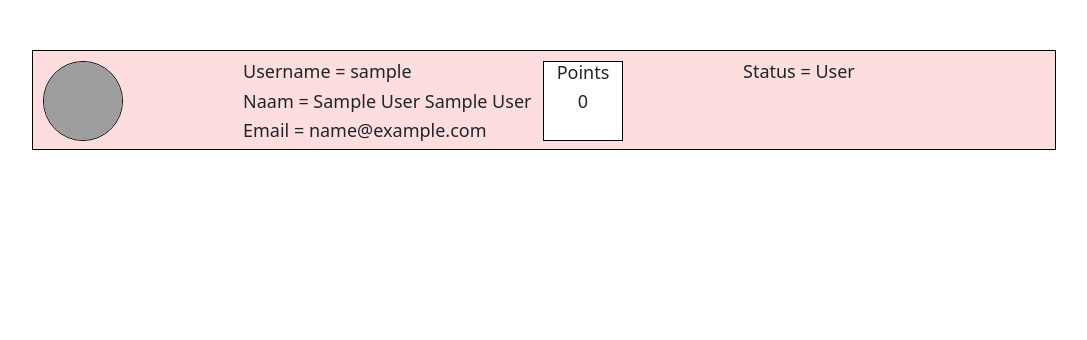
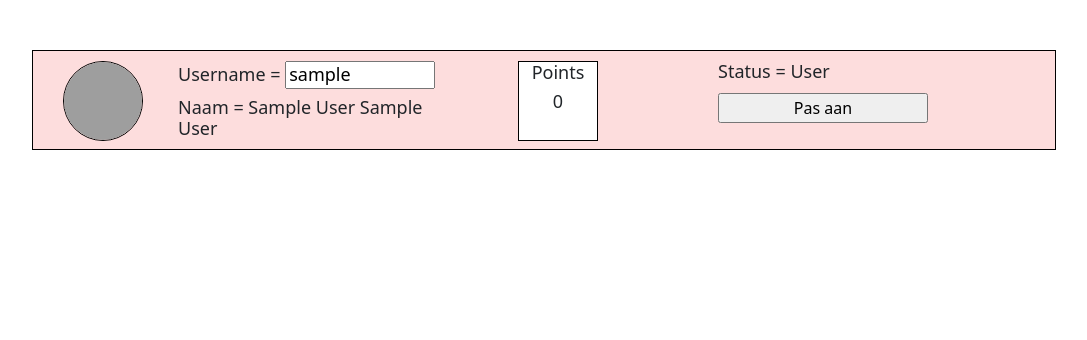
Before and after one commit to RafaelOudshoorn/f1-dr-ho-s, a PHP site: page /admin in a window 1280 px wide. Shown: the part 80-420 px from the top of the page, without its empty margins (96-1183 px from the left). Run offline with PHP 8.4, Linux system fonts and the light colour scheme; the visitor is signed in with stand-in values (Sample User, id 1); grey boxes are pictures that could not be loaded.

Commit message:
update as admin

```diff
--- a/admin.php
+++ b/admin.php
@@ -29,13 +29,15 @@
             <div class="user_container">
                 <div class="inner_user">
                     <?php
+                        echo "<form method=\"POST\">";
                         foreach($au as $allUser){
+
                             echo "<div class=\"user_card user_id_" . $allUser->idperson . "\">";
                                 echo "<div class=\"ucPicture\">";
                                     echo "<img src=\"profile/" . $allUser->profile_picture . "\">";
                                 echo "</div>";
                                 echo "<div class=\"ucName\">";
-                                    echo "<h2>Username = " . $allUser->username . "</h2>";
+                                    echo "<h2>Username = <input type=\"text\" name=\"usernameUpdate$allUser->username\" value=\"$allUser->username\" style=\"width:150px;\"></h2>";
                                     echo "<h2>Naam = " . $allUser->firstname . " " . $allUser->lastname . "</h2>";
                                     echo "<h2>Email = " . $allUser->email . "</h2>";
                                 echo "</div>";
@@ -44,7 +46,7 @@
                                 echo "</div>";
                                 echo "<div class=\"ucIsAdmin\">";
                                     echo "<h2>Status = ";
-                                            if($_SESSION["is_admin"] != "2"){
+                                            if($_SESSION["is_admin"] != "2" || $_SESSION["user_id"] == $allUser->idperson){
                                                 switch($allUser->is_admin){
                                                     case "0":
                                                         echo "User";
@@ -57,48 +59,51 @@
                                                         break;
                                                 }
                                             }else{
-                                                echo "<select class=\"browser-default custom-select mb-4 textDarkColor\" name=\"is_adminChange" . $allUser->idperson . "\" id=\"is_adminChange" . $allUser->idperson . "\" onchange=\"val()\">";
+                                                echo "<select class=\"browser-default custom-select mb-4 textDarkColor\" name=\"is_adminChange$allUser->idperson\" id=\"is_adminChange" . $allUser->idperson . "\" onchange=\"changeStatus" . $allUser->idperson . "()\">";
                                                     switch($allUser->is_admin){
                                                         case "0":
                                                             echo "<option value=\"\" disabled>Kies een optie</option>";
                                                             echo "<option value=\"0\" selected>User</option>";
                                                             echo "<option value=\"1\">Moderator</option>";
-                                                            echo "<option value=\"1\">Admin</option>";
+                                                            echo "<option value=\"2\">Admin</option>";
                                                             break;
                                                         case "1":
                                                             echo "<option value=\"\" disabled>Kies een optie</option>";
                                                             echo "<option value=\"0\">User</option>";
                                                             echo "<option value=\"1\" selected>Moderator</option>";
-                                                            echo "<option value=\"1\">Admin</option>";
+                                                            echo "<option value=\"2\">Admin</option>";
                                                             break;
                                                         case "2":
                                                             echo "<option value=\"\" disabled>Kies een optie</option>";
                                                             echo "<option value=\"0\">User</option>";
                                                             echo "<option value=\"1\">Moderator</option>";
-                                                            echo "<option value=\"1\" selected>Admin</option>";
+                                                            echo "<option value=\"2\" selected>Admin</option>";
                                                             break;
                                                     }
                                                 echo "</select>";
-                                                echo "<script>";
-                                                echo "$('#is_adminChange" . $allUser->idperson . "').change(function(){";
-                                                echo "    switch($(this).val()){";
-                                                echo "        case \"0\":";
-                                                echo "            ";
-                                                echo "            break;";
-                                                echo "        case \"1\":";
-                                                echo "            ";
-                                                echo "            break;";
-                                                echo "        case \"2\":";
-                                                echo "            ";
-                                                echo "            break;";
-                                                echo "    };";
-                                                echo "})";
-                                                echo "</script>";
                                             }
                                     echo "</h2>";
+                                    echo "<input type=\"submit\" name=\"changeUser$allUser->idperson\" value=\"Pas aan\">";
                                 echo "</div>";
                             echo "</div><br/><br/>";
+                            if(isset($_POST["changeUser$allUser->idperson"])){
+                                if($_POST["is_adminChange$allUser->idperson"] != NULL){
+                                    $id_admin_num = intval($_POST["is_adminChange$allUser->idperson"]);
+                                }else{
+
+                                    $id_admin_num = intval($allUser->is_admin);
+                                }
+                                var_dump($id_admin_num);
+                                var_dump($_POST["usernameUpdate$allUser->username"]);
+                                userManager::updateAsAdmin(
+                                    htmlspecialchars($_POST["usernameUpdate$allUser->username"]),
+                                    intval($id_admin_num),
+                                    $allUser->idperson
+                                );
+                                header("location:admin");
+                            }
                         }
+                        echo "</form>";
                     ?>
                 </div>
             </div>
--- a/css/admin.css
+++ b/css/admin.css
@@ -22,6 +22,7 @@
     float: left;
     height: 80px;
     width: 80px;
+    margin-left: 20px;
     border: black solid 1px;
     border-radius: 50%;
     overflow: hidden;
@@ -35,12 +36,13 @@ h2{
 }
 .ucName{
     height: 40px;
-    width: 300px;
-    margin-left: 120px;
+    width: 280px;
+    margin-left: 35px;
 }
 .ucPoints{
     height: 80px;
     width: 80px;
+    margin-left: 60px;
     border: black solid 1px;
     background: #FFF;
     text-align: center;
@@ -57,8 +59,15 @@ h2{
 }
 .ucIsAdmin{
     height: 40px;
-    width: 300px;
+    width: 210px;
     margin-left: 120px;
+}
+.ucIsAdmin h2{
+    width: 100%;
+    height: 24px;
+}
+.ucIsAdmin input{
+    width: 100%;
 }
 
 @media only screen and (max-width: 1800px){
--- a/managers/userManager.php
+++ b/managers/userManager.php
@@ -87,10 +87,23 @@
 
             return $stmt->fetchObject();
 
-            // 0 = geen admin
-            // 1 = is admin zonder rechten om andere admin te geven of te ontemen
-            // 2 = is admin met de rechten om andere admin te geven of te ontemen
+            // 0 = is User. Geen Admin.
+            // 1 = is Moderator. Admin zonder rechten om andere admin te geven of te ontemen
+            // 2 = is Admin met de rechten om andere admin te geven of te ontemen
 
+        }
+        public static function updateAsAdmin($iUsername, $iIs_admin, $iId){
+            global $con;
+
+            $query = "UPDATE user ";
+            $query .= "SET username = ? , is_admin = ? ";
+            $query .= "WHERE idperson = ? ";
+
+            $stmt=$con->prepare($query);
+            $stmt->bindValue(1,$iUsername);
+            $stmt->bindValue(2,$iIs_admin);
+            $stmt->bindValue(3,$iId);
+            $stmt->execute();
         }
     }
 
```
